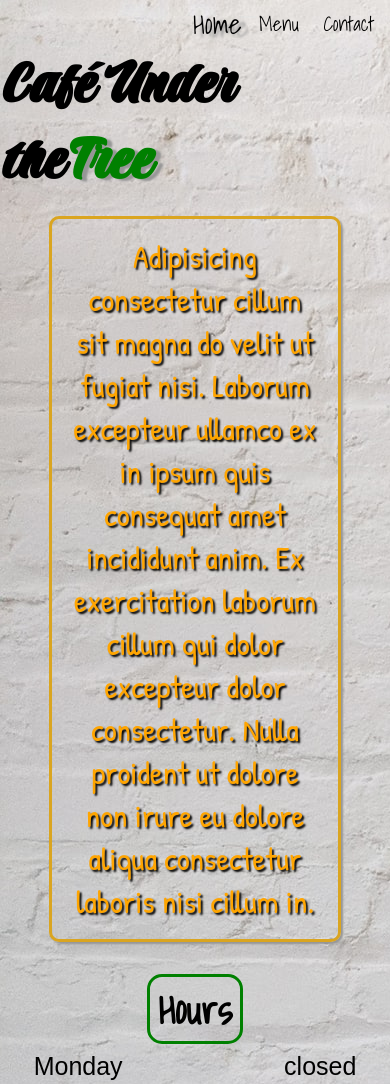
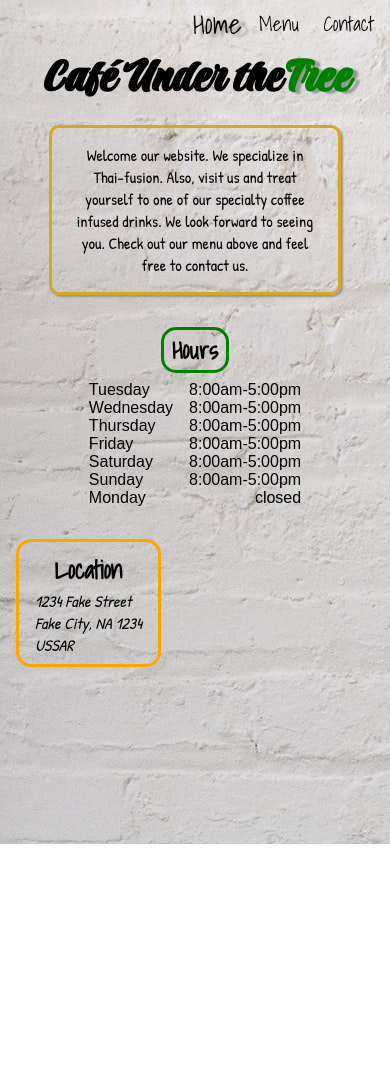
Before and after one commit to palmerusaf/restaurant-page, a website built with webpack: page dist/index.html in a window 390 px wide. Shown: the top 1084 px of the page. After the commit the page ends 844 px from the top, so only its background shows below. Built offline with nearby package versions, Linux system fonts and the light colour scheme.

Commit message:
make home page mobile responsive

```diff
--- a/src/css/style.scss
+++ b/src/css/style.scss
@@ -53,14 +53,6 @@ body {
   }
 }
 
-@media only screen and (max-width: 400px) {
-  .nav-bar__item {
-    font-size: 20px;
-    padding: 8px;
-    margin-right: 8px;
-  }
-}
-
 .home__ {
   &title {
     font-family: "MainTitle";
@@ -95,7 +87,6 @@ body {
 
 .hour {
   margin-bottom: 2em;
-  text-align: start;
   padding-top: 2em;
   align-items: center;
   &__title {
@@ -127,3 +118,24 @@ body {
     font-size: 25px;
   }
 }
+
+@media only screen and (max-width: 600px) {
+  .nav-bar__item {
+    font-size: 20px;
+    padding: 8px;
+    margin-right: 8px;
+  }
+  .home__title {
+    font-size: 50px;
+  }
+  .home__welcome-container,
+  .hour__list-item,
+  .location__address {
+    font-size: 16px;
+    text-shadow: none;
+    color: black
+  }
+  .home__title-category {
+    font-size: 25px;
+  }
+}
--- a/src/home.js
+++ b/src/home.js
@@ -22,7 +22,7 @@ function buildWelcomeMsg() {
   const message = document.createElement("p");
   message.classList = "home__welcome-msg";
   message.textContent =
-    "Adipisicing consectetur cillum sit magna do velit ut fugiat nisi. Laborum excepteur ullamco ex in ipsum quis consequat amet incididunt anim. Ex exercitation laborum cillum qui dolor excepteur dolor consectetur. Nulla proident ut dolore non irure eu dolore aliqua consectetur laboris nisi cillum in.";
+    "Welcome our website. We specialize in Thai-fusion. Also, visit us and treat yourself to one of our specialty coffee infused drinks. We look forward to seeing you. Check out our menu above and feel free to contact us.";
   container.appendChild(message);
   return container;
 }
@@ -38,7 +38,6 @@ function buildHourInfo() {
 
   function buildList() {
     const listTextContent = [
-      { day: "Monday", hours: "closed" },
       { day: "Tuesday", hours: "8:00am-5:00pm" },
       { day: "Wednesday", hours: "8:00am-5:00pm" },
       { day: "Thursday", hours: "8:00am-5:00pm" },
```
Also changed, not shown: dist/main.js.
